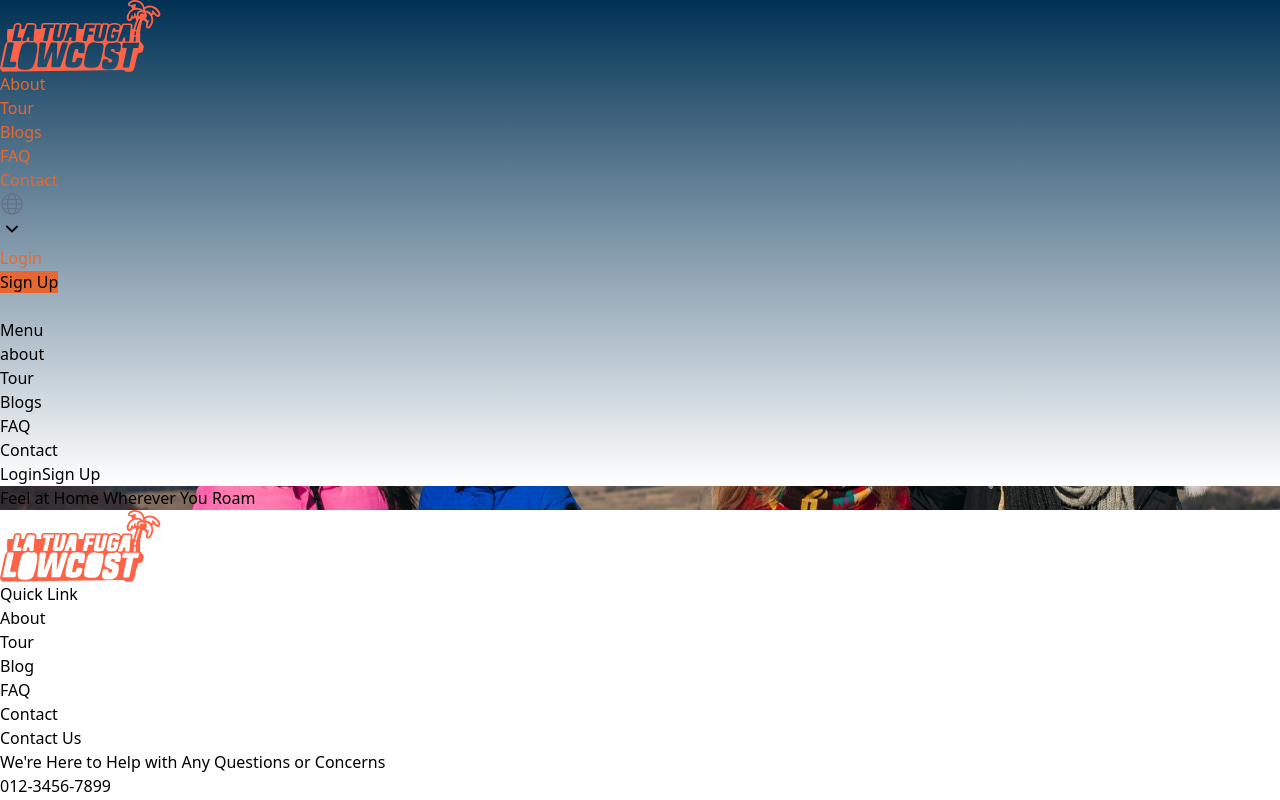
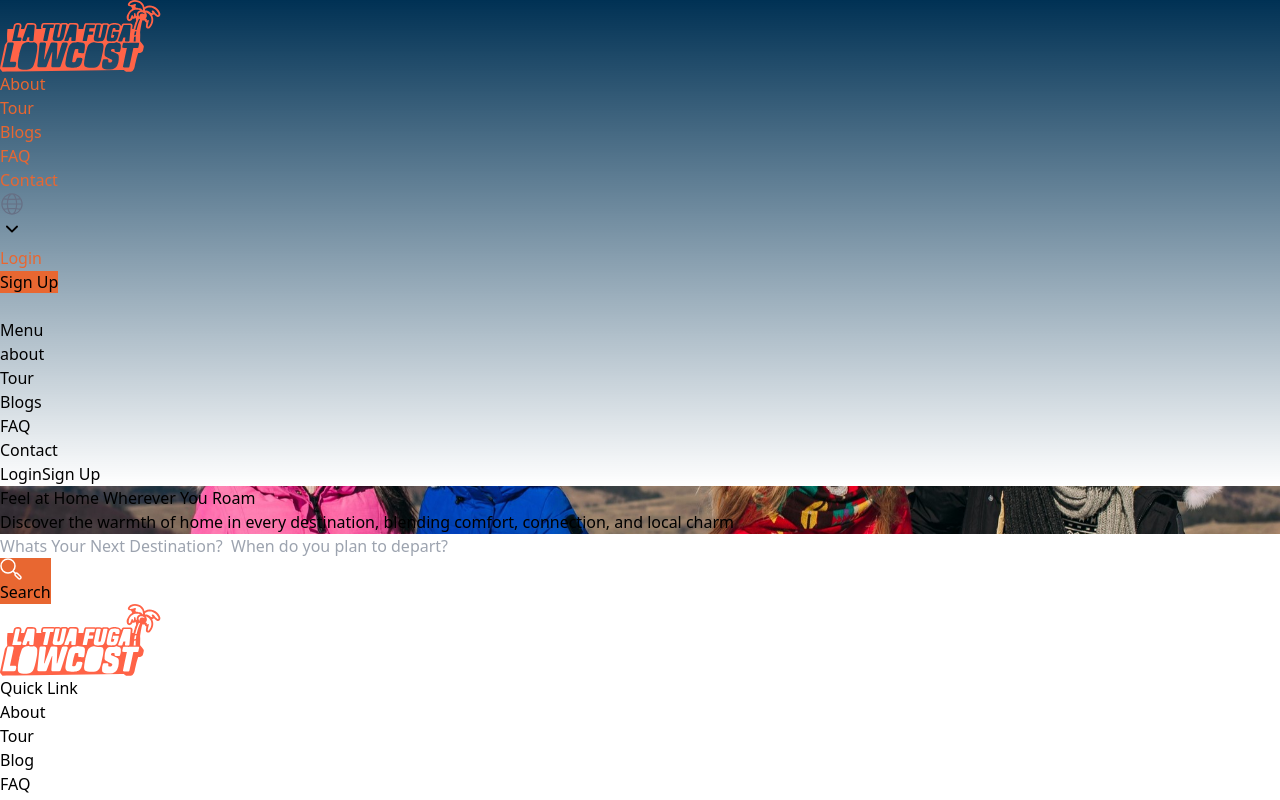
Before and after one commit to backbencherstudio/Travel_fpiccolino-client, a React (Vite) app: page / in a window 1280 px wide. Shown: the top 800 px of the page. Built offline with nearby package versions, Linux system fonts and the light colour scheme.

Commit message:
add search bar

```diff
--- /dev/null
+++ b/src/Components/Home/AdventureSection.jsx
@@ -0,0 +1,11 @@
+import React from 'react';
+
+const AdventureSection = () => {
+    return (
+        <div className='bg-[#EFFBFB]'>
+
+        </div>
+    );
+};
+
+export default AdventureSection;
--- a/src/Components/Home/BannerSection.jsx
+++ b/src/Components/Home/BannerSection.jsx
@@ -2,18 +2,28 @@ import banner from "../../assets/banner.jpg";
 const BannerSection = () => {
   return (
     <>
-      <div className="relative h-[720px]"     style={{
-        backgroundImage: `url('${banner}')`, // Static URL
-        backgroundSize: 'cover',
-        backgroundPosition: 'center',
-        backgroundRepeat: 'no-repeat',
-      }}>
+      <div
+        className="relative h-[720px]"
+        style={{
+          backgroundImage: `url('${banner}')`, // Static URL
+          backgroundSize: "cover",
+          backgroundPosition: "center",
+          backgroundRepeat: "no-repeat",
+        }}
+      >
         {/* <img className="  max-h-[80vh] cover w-full" src={banner} alt="" /> */}
         <div className="absolute inset-0 bg-gradient-to-t to-[#000000c4] from-transparent "></div>
-        <div className="w-full text-center absolute top-[50%]">
-        <h3 className="text-[36px] lg:text-[56px] text-white font-sans font-bold top-[50%] max-w-[760px] mx-auto">Feel at Home Wherever You Roam</h3>
+        <div className="w-full text-center absolute top-[40%]">
+          <h3 className="text-[36px] lg:text-[56px] text-white font-sans font-bold top-[50%] max-w-[760px] mx-auto">
+            Feel at Home Wherever You Roam
+          </h3>
+          <p className="text-[18px] max-w-[588px] mx-auto text-[#E9E9EA]">
+            Discover the warmth of home in every destination, blending comfort,
+            connection, and local charm
+          </p>
         </div>
       </div>
+
     </>
   );
 };
--- /dev/null
+++ b/src/Components/Home/SearchBar.jsx
@@ -0,0 +1,21 @@
+import search from '../../assets/search.svg'
+
+const SearchBar = () => {
+    return (
+        <div className='lg:h-[120px] -mt-[50px] mx-5 lg:mx-0'>
+            <div className='max-w-[960px] mx-auto shadow-xl p-5 relative bg-white rounded-lg lg:h-[88px]'>
+                <div className='flex lg:flex-row flex-col'>
+                <input type="text" className='h-12 lg:w-[380px] px-4' placeholder='Whats Your Next Destination?' />
+                <input type="text" className='h-12 lg:w-[380px] lg:border-l border-t lg:border-t-0 lg:mt-0 mt-1 px-4' placeholder='When do you plan to depart?' />
+                </div>
+                <button className="primary_bg shadow-md hover:opacity-85 text-white px-6 py-3 lg:top-5 lg:absolute right-5 rounded-lg text-[18px] w-full lg:w-auto mt-2 lg:mt-0 ">
+               <div className='flex gap-1.5 justify-center'>
+               <img src={search} alt="" />   Search
+               </div>
+                </button>
+            </div>
+        </div>
+    );
+};
+
+export default SearchBar;
--- a/src/Pages/Home/Home.jsx
+++ b/src/Pages/Home/Home.jsx
@@ -1,10 +1,14 @@
 import React from 'react';
 import BannerSection from '../../Components/Home/BannerSection';
+import SearchBar from '../../Components/Home/SearchBar';
+import AdventureSection from '../../Components/Home/AdventureSection';
 
 const Home = () => {
     return (
         <div>
            <BannerSection/>
+           <SearchBar/>
+           <AdventureSection/>
         </div>
     );
 };
```
Also changed, not shown: src/assets/search.svg (added).
